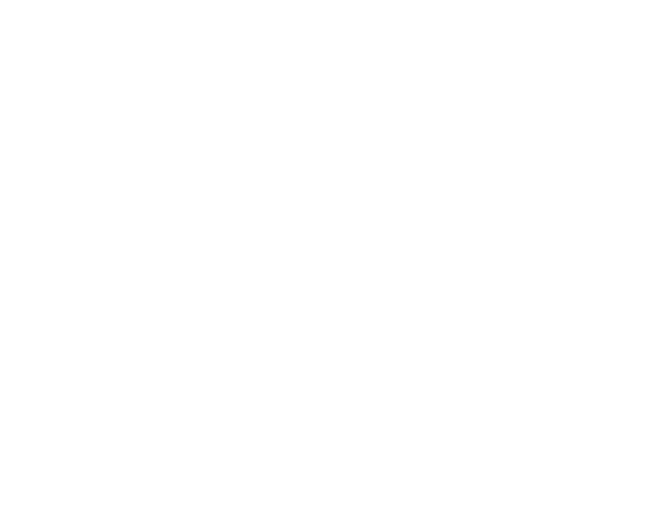
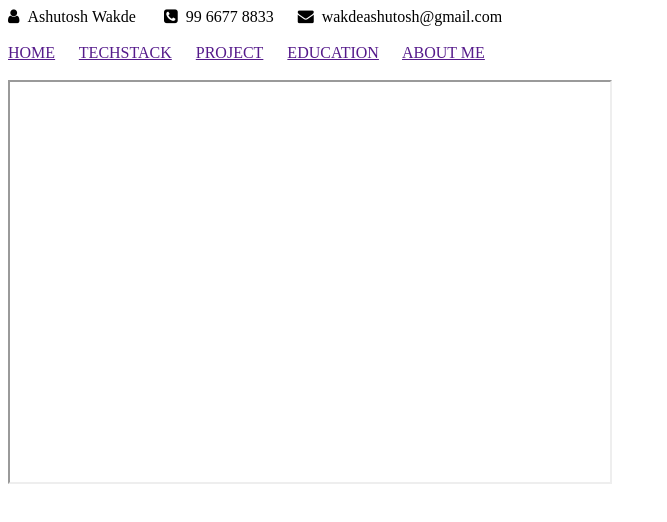
Before and after one commit to ashutoshwakde/my-profile, a plain HTML site: page index.html in a window 1280 px wide. Shown: the whole page, without its empty margins (0-667 px from the left). Drawn offline with Linux system fonts and the light colour scheme.

Commit message:
Created Header Section And Links
Created Header Section And Links

```diff
--- a/index.html
+++ b/index.html
@@ -4,8 +4,22 @@
     <meta charset="UTF-8">
     <meta name="viewport" content="width=device-width, initial-scale=1.0">
     <title>My Profile</title>
+    <link rel="stylesheet" href="https://cdnjs.cloudflare.com/ajax/libs/font-awesome/4.7.0/css/font-awesome.min.css">
 </head>
 <body>
 
+    <i class="fa fa-user" aria-hidden="true">&nbsp;&nbsp;Ashutosh Wakde</i> &nbsp;&nbsp;&nbsp;&nbsp;&nbsp;
+    <i class="fa fa-phone-square" aria-hidden="true">&nbsp;&nbsp;99 6677 8833</i>&nbsp;&nbsp;&nbsp;&nbsp;&nbsp;
+    <i class="fa fa-envelope" aria-hidden="true">&nbsp;&nbsp;wakdeashutosh@gmail.com</i>
+    <br><br>
+
+    <a href="">HOME</a>&nbsp;&nbsp;&nbsp;&nbsp;&nbsp;
+    <a href="">TECHSTACK</a>&nbsp;&nbsp;&nbsp;&nbsp;&nbsp;
+    <a href="">PROJECT</a>&nbsp;&nbsp;&nbsp;&nbsp;&nbsp;
+    <a href="">EDUCATION</a>&nbsp;&nbsp;&nbsp;&nbsp;&nbsp;
+    <a href="">ABOUT ME</a>&nbsp;&nbsp;&nbsp;&nbsp;&nbsp;
+    <br><br>
+    <iframe width="600px" height="400px"></iframe>
+
 </body>
 </html>
```
